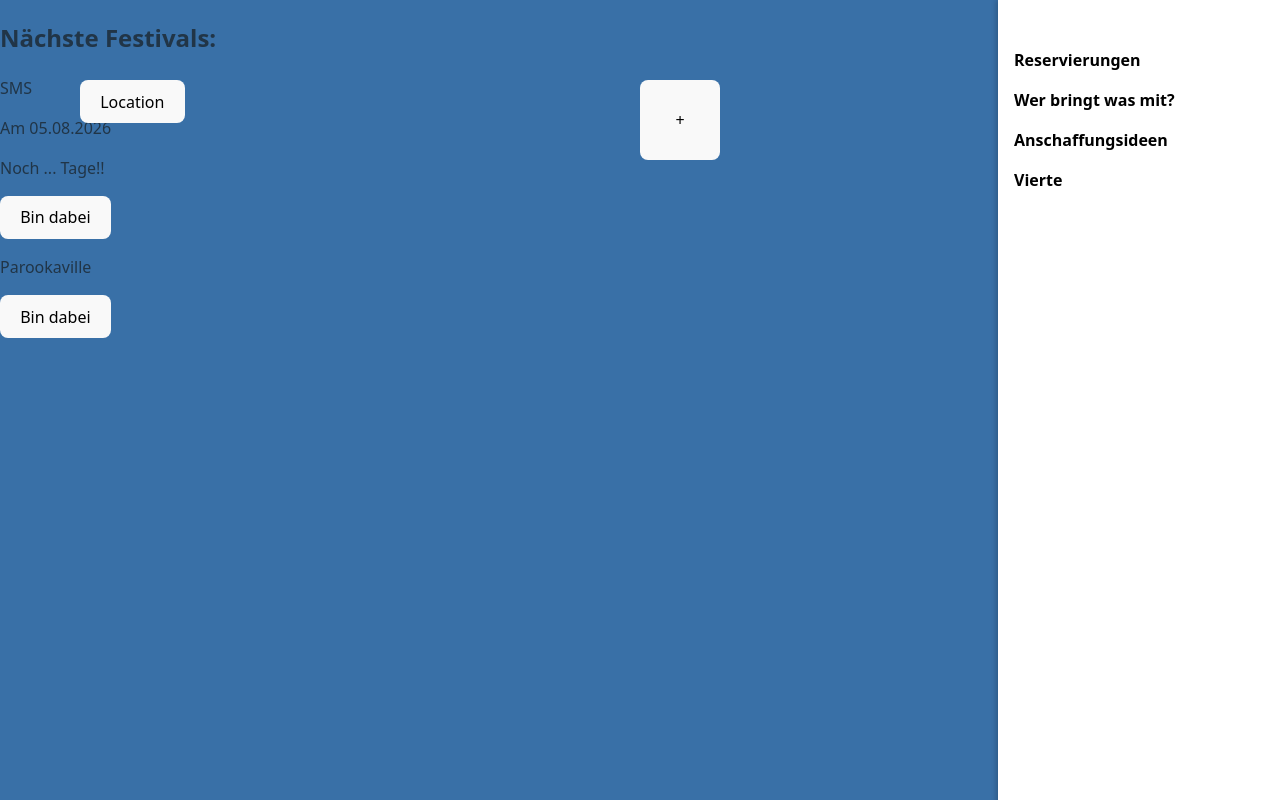
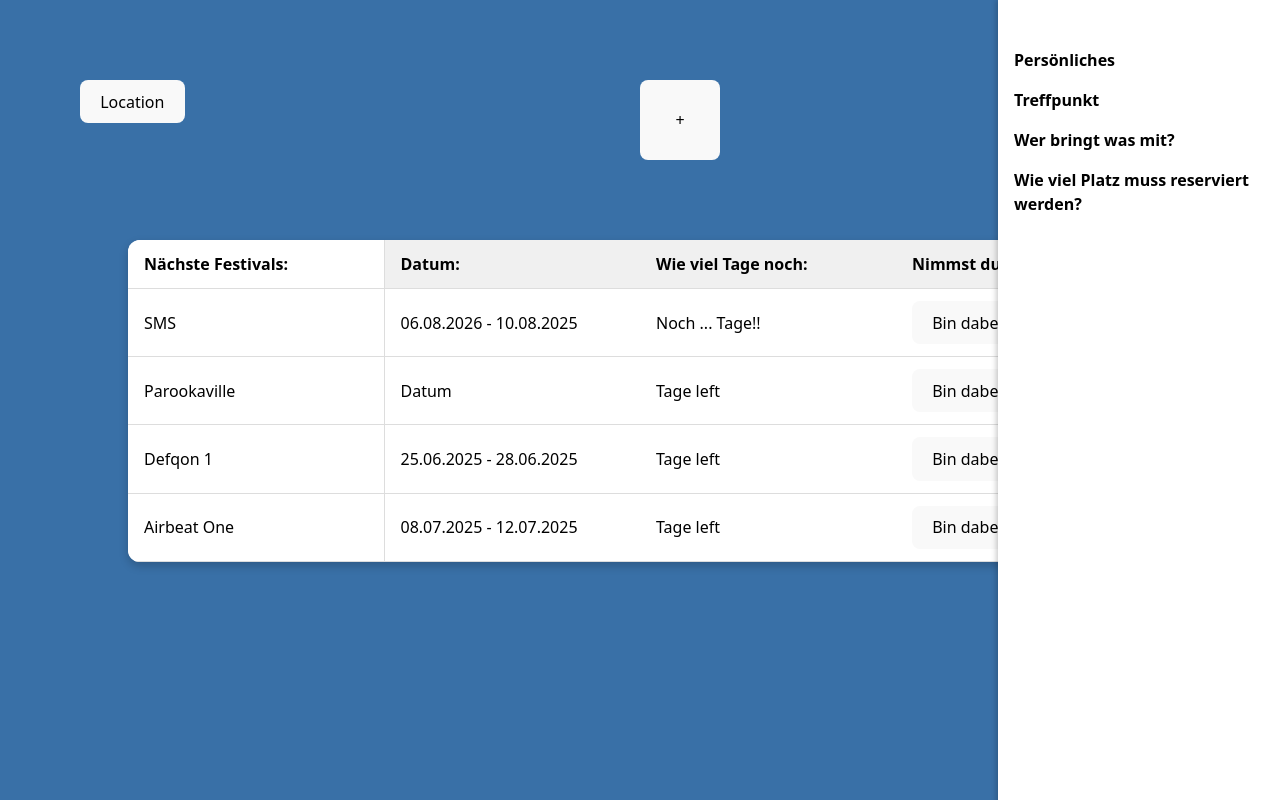
Before and after one commit to ddeeenniiss/festival, a React (Vite) app: page / in a window 1280 px wide. Both pictures are taken after a click on the button "ORGA". Built offline with nearby package versions, Linux system fonts and the light colour scheme.

Commit message:
incomingFestivals Grundgerüst

```diff
--- a/src/pages/home.jsx
+++ b/src/pages/home.jsx
@@ -1,5 +1,5 @@
 import { useState } from "react";
-import { HashLink as Link } from 'react-router-hash-link';
+import { HashLink as Link } from "react-router-hash-link";
 import "../styles/home.css";
 
 function Home() {
@@ -8,7 +8,7 @@
   const [showMenu, setShowMenu] = useState(false);
 
   const sendInvite = () => {
-    alert(`Lade ein für "${inviteText}"`);
+    alert(`Lass uns sinnvolles tun: "${inviteText}"`);
     setInviteText("");
     setInputField(false);
   };
@@ -23,22 +23,54 @@
           +
         </button>
       </div>
-      <div>
-          <h2>Nächste Festivals: </h2>
-          <p>SMS</p> <p>Am 05.08.2026</p><p>Noch ... Tage!!</p><button>Bin dabei</button>
-          <p>Parookaville</p> <button>Bin dabei</button>
+      <div className="incomingFestivals">
+        <table>
+            <tr>
+          <th>Nächste Festivals: </th>
+          <th>Datum: </th>
+          <th>Wie viel Tage noch: </th>
+          <th>Nimmst du teil?</th>
+          </tr>
+          <tr>
+            <td>SMS</td>
+            <td>06.08.2026 - 10.08.2025</td>
+            <td>Noch ... Tage!!</td>
+            <td>
+              <button>Bin dabei</button>
+            </td>
+          </tr>
+          <tr><td>Parookaville</td><td>Datum</td><td>Tage left</td> <td><button>Bin dabei</button></td></tr>
+          <tr><td>Defqon 1</td><td>25.06.2025 - 28.06.2025</td><td>Tage left</td> <td><button>Bin dabei</button></td></tr>
+          <tr><td>Airbeat One</td><td>08.07.2025 - 12.07.2025</td><td>Tage left</td> <td><button>Bin dabei</button></td></tr>
+        </table>
       </div>
 
       {showMenu && (
-  <div className="sidebar">
-    <ul>
-      <li><Link smooth to="/orga#reservierungen">Reservierungen</Link></li>
-      <li><Link smooth to="/orga#mitbringen">Wer bringt was mit?</Link></li>
-      <li><Link smooth to="/orga#anschaffungen">Anschaffungsideen</Link></li>
-      <li><Link smooth to="/orga#vierte">Vierte</Link></li>
-    </ul>
-  </div>
-)}
+        <div className="sidebar">
+          <ul>
+            <li>
+              <Link smooth to="/orga#persönliches">
+                Persönliches
+              </Link>
+            </li>
+            <li>
+              <Link smooth to="/orga#treffpunkt">
+                Treffpunkt
+              </Link>
+            </li>
+            <li>
+              <Link smooth to="/orga#mitbringen">
+                Wer bringt was mit?
+              </Link>
+            </li>
+            <li>
+              <Link smooth to="/orga#reservierungen">
+                Wie viel Platz muss reserviert werden?
+              </Link>
+            </li>
+          </ul>
+        </div>
+      )}
 
       {inputField && (
         <div>
--- a/src/pages/orga.jsx
+++ b/src/pages/orga.jsx
@@ -6,6 +6,7 @@
     Persönliches: ["Vorname", "Nachname", "Wohnort", "Telefonnummer", "Instagram", "Geburtstag"],
     Treffpunkt: ["Mi früh", "Mi abend"],
     Mitbringen: ["Pavillon", "5l Benzin"],
+    Reservierungen: ["Autostellplatz", "Zeltstellplatz"],
   };
 
   const [activeGroup, setActiveGroup] = useState("Persönliches");
--- a/src/styles/home.css
+++ b/src/styles/home.css
@@ -1,6 +1,7 @@
 html, body, #root {
     height: 100%; /* oder 100vh */
     margin: 0;
+    color: black;
   }
 
 
@@ -50,3 +51,25 @@
     color: black;
     font-weight: bold;
   }
+
+  .incomingFestivals {
+    display: flex;
+    justify-content: center; /* Tabelle horizontal zentrieren */
+    margin-top: 15rem;        /* Optional: Abstand nach oben */
+  }
+
+  .incomingFestivals table {
+    border-collapse: collapse; /* saubere Ränder */
+    border-radius: 12px;       /* abgerundete Ecken */
+    overflow: hidden;           /* damit die runden Ecken greifen */
+    box-shadow: 0 4px 10px rgba(0,0,0,0.2); /* optional: Schatten */
+    width: 80%;                 /* optional: Breite der Tabelle */
+    background-color: white;    /* Hintergrundfarbe */
+  }
+
+  .incomingFestivals th,
+  .incomingFestivals td {
+    padding: 12px 16px;
+    border-bottom: 1px solid #ddd;
+    text-align: left;
+  }
```
